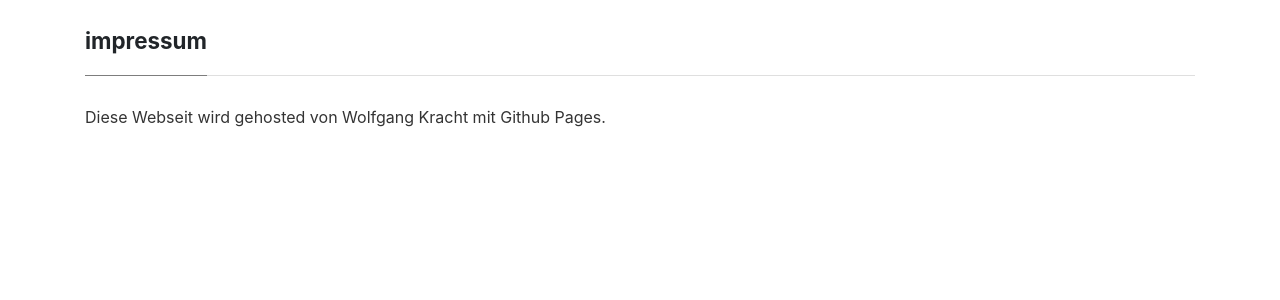
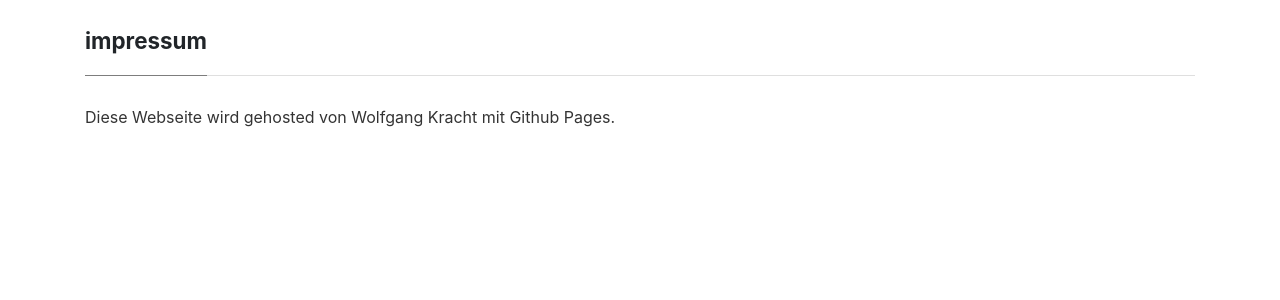
Before and after one commit to DonKracho/Modellbau, a Jekyll site: the page built from _pages/about.md, in a window 1280 px wide. Shown: the part 187-487 px from the top of the page. Built offline with Jekyll 4.4.1, drawn with Linux system fonts in a browser that asks for light colours; nearby versions of some CDN libraries.

Commit message:
Update about.md

```diff
--- a/_pages/about.md
+++ b/_pages/about.md
@@ -8,7 +8,7 @@ comments: false
 <div class="row justify-content-between">
 <div class="col-md-8 pr-5">
 
-<p>Diese Webseit wird gehosted von Wolfgang Kracht mit Github Pages.</p>
+<p>Diese Webseite wird gehosted von Wolfgang Kracht mit Github Pages.</p>
 
 </div>
 
```
